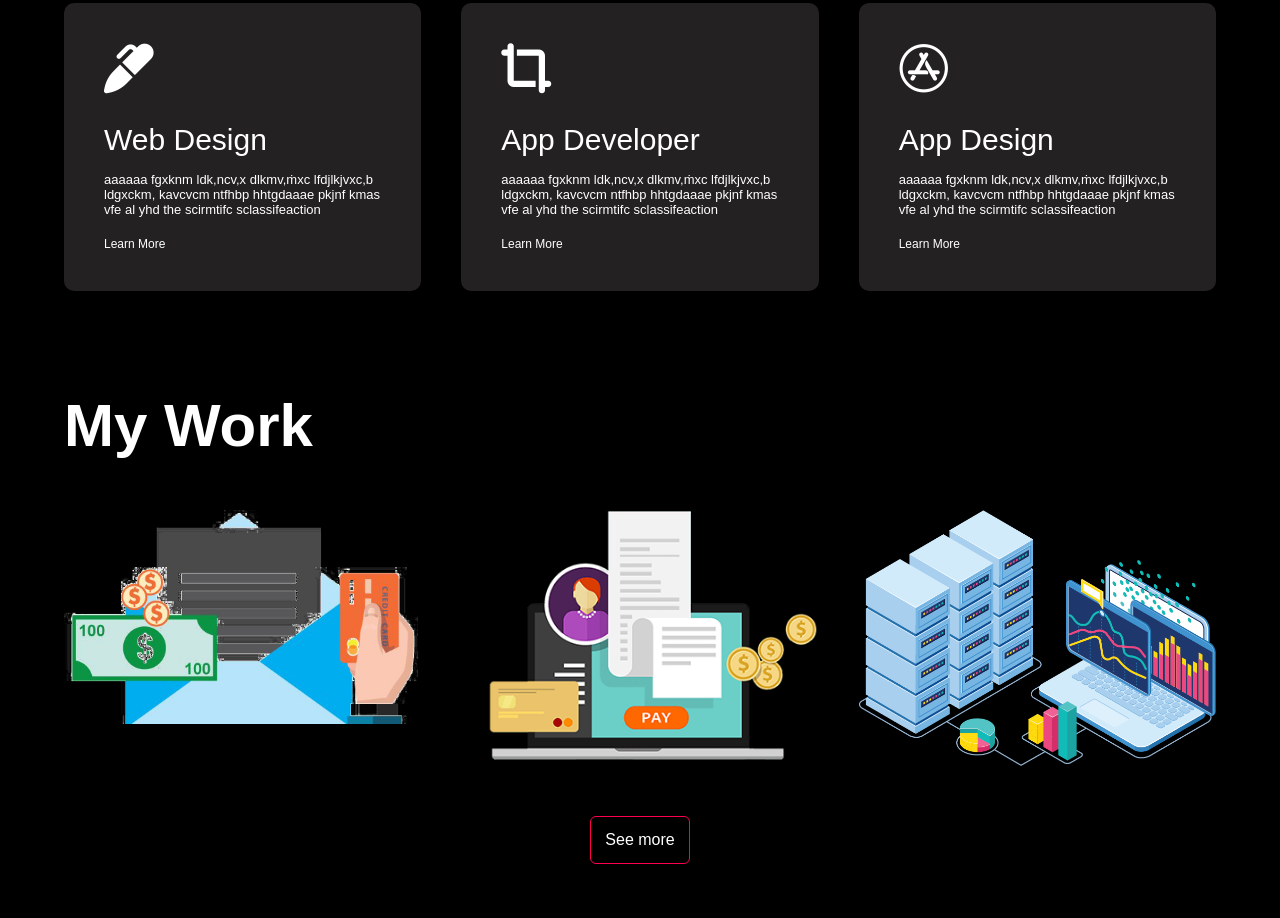
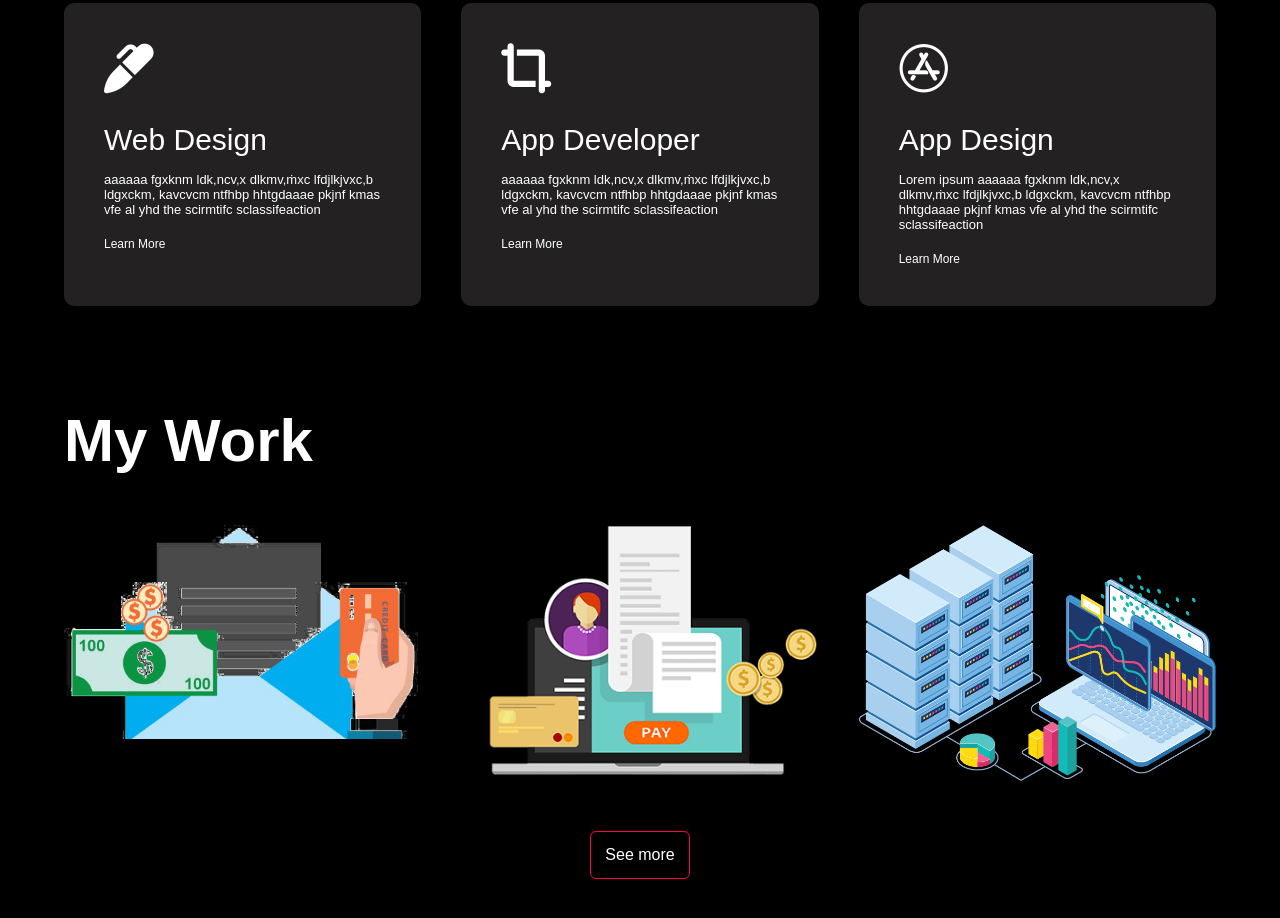
Before and after one commit to Shraddha6184/Portfolio, a plain HTML site: page index.html in a window 1280 px wide. Shown: the part 1302-2220 px from the top of the page. Drawn offline with Linux system fonts and the light colour scheme.

Commit message:
index.html

```diff
--- a/index.html
+++ b/index.html
@@ -105,7 +105,7 @@
             <div>
                 <i class="fab fa-app-store"></i>
                 <h2>App Design</h2>
-                <p>aaaaaa fgxknm ldk,ncv,x dlkmv,ṁxc lfdjlkjvxc,b ldgxckm,  kavcvcm ntfhbp hhtgdaaae pkjnf
+                <p>Lorem ipsum aaaaaa fgxknm ldk,ncv,x dlkmv,ṁxc lfdjlkjvxc,b ldgxckm,  kavcvcm ntfhbp hhtgdaaae pkjnf
                     kmas vfe al yhd the scirmtifc sclassifeaction</p>
                 <a href="#">Learn More</a>
             </div>
```
